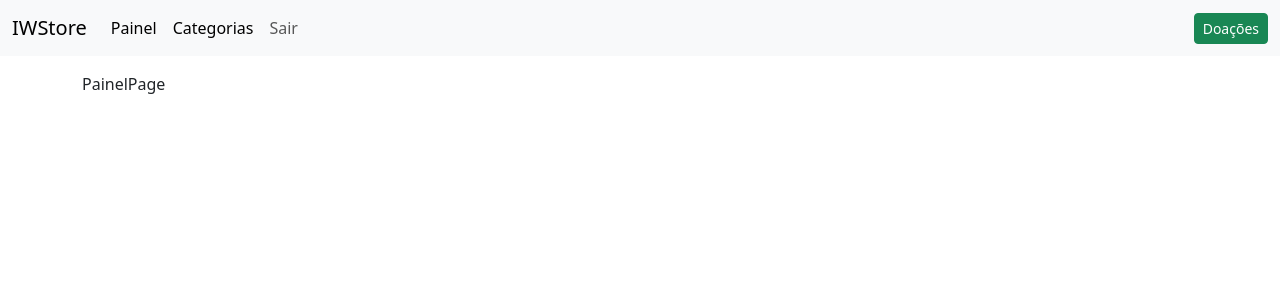
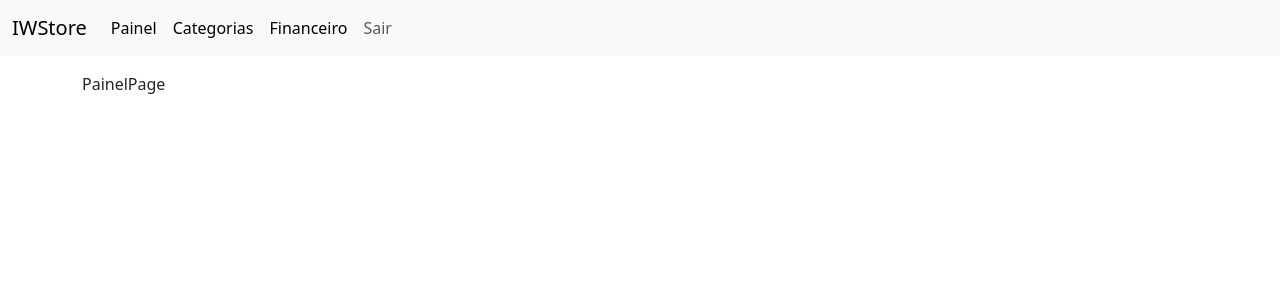
Before and after one commit to marciogferreira/fdev009_frontend, a React (Vite) app: page / in a window 1280 px wide. Shown: the top 300 px of the page. Built offline with nearby package versions, Linux system fonts and the light colour scheme.

Commit message:
Financeiro

```diff
--- a/src/layouts/Menu.jsx
+++ b/src/layouts/Menu.jsx
@@ -18,12 +18,13 @@ export default function Menu() {
                             <Link to="/categorias"  className="nav-link active">Categorias</Link>
                         </li>
                         <li className="nav-item">
+                            <Link to="/Financeiro"  className="nav-link active">Financeiro</Link>
+                        </li>
+                        <li className="nav-item">
                             <a className="nav-link" >Sair</a>
                         </li>
                     </ul>
-                    <div>
-                        <button className='btn btn-success btn-sm'>Doações</button>
-                    </div>
+
                     </div>
                 </div>
             </nav>
--- a/src/routes/PrivateRoutes.jsx
+++ b/src/routes/PrivateRoutes.jsx
@@ -3,6 +3,8 @@ import HomePage from '../pages/HomePage'
 import LoginPage from '../pages/LoginPage'
 import PainelPage from "../pages/PainelPage";
 import Categorias from "../pages/Private/Categorias";
+import Financeiro from "../pages/Private/Financeiro";
+
 
 export default function PrivateRoutes() {
     return (
@@ -10,6 +12,7 @@ export default function PrivateRoutes() {
             <Routes>
                 <Route path="/" element={<PainelPage />} />
                 <Route path="/categorias" element={<Categorias />} />
+                <Route path="/Financeiro" element={<Financeiro />} />
             </Routes>
         </BrowserRouter>
     )
```
